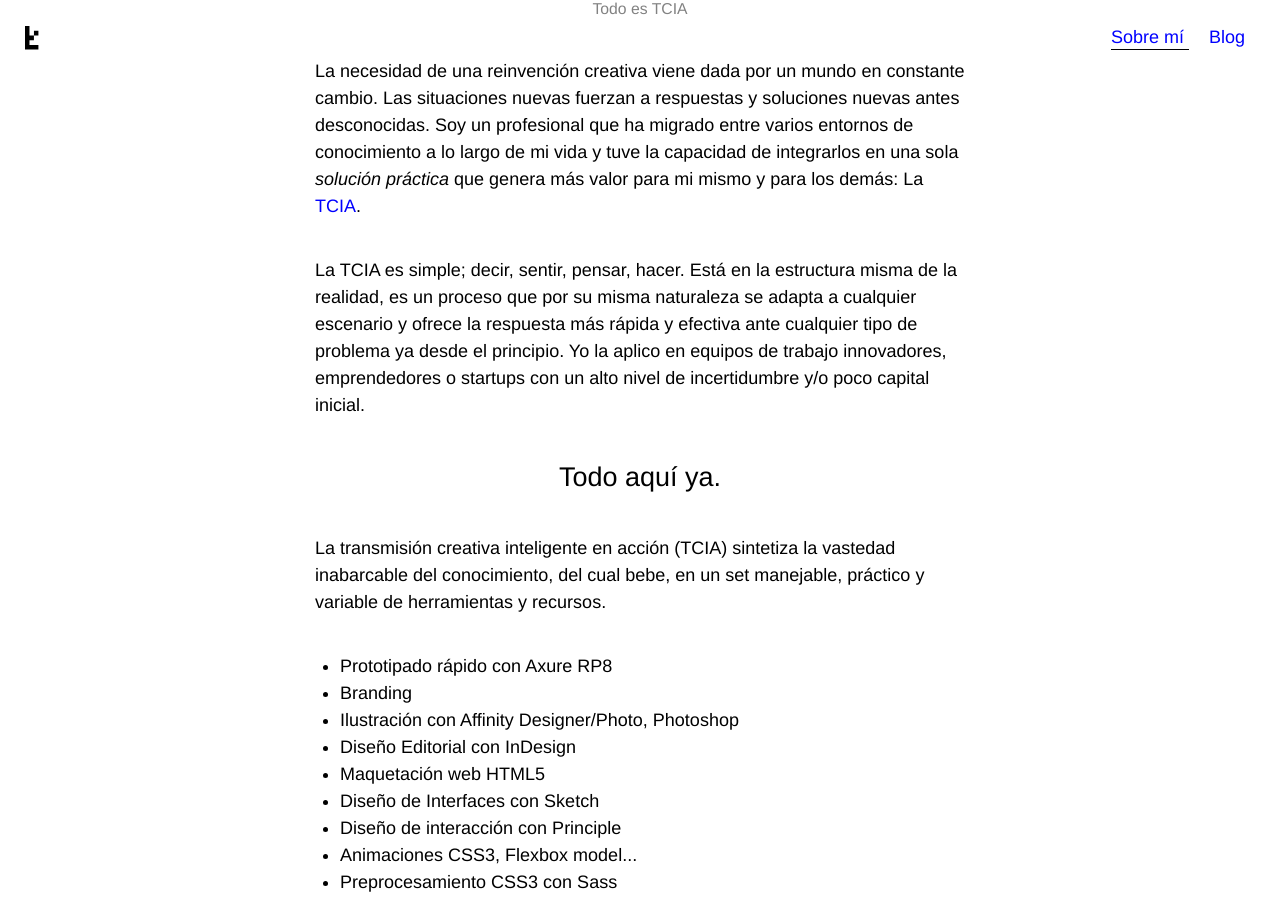
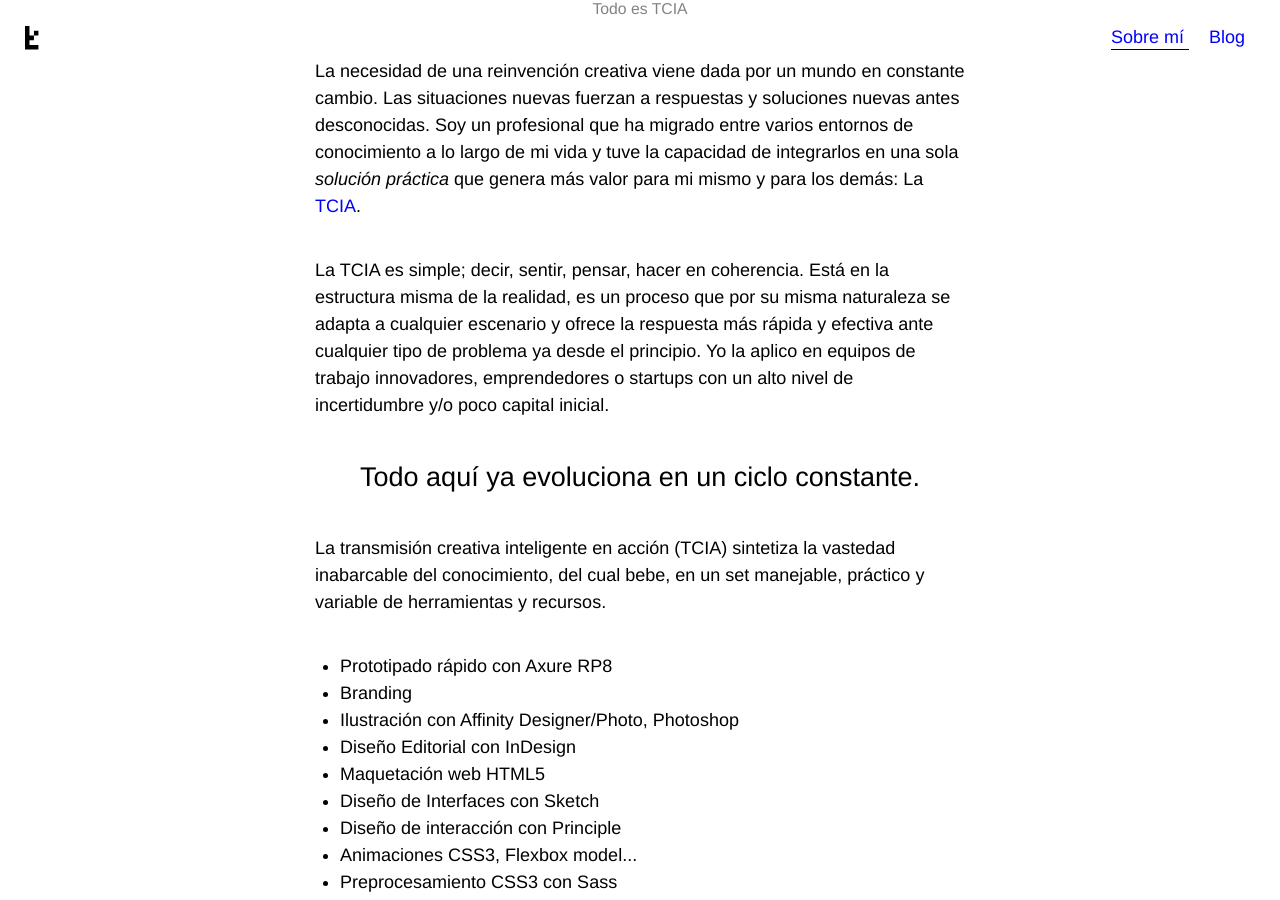
Before and after one commit to t0t/deprecated-personal-portfolio, a Jekyll site: the page built from index.html, in a window 1280 px wide and 900 px high, scrolled down 652 px. Built offline with Jekyll 4.4.1, drawn with Linux system fonts in a browser that asks for light colours.

Commit message:
Contents :cyclone:

```diff
--- a/index.html
+++ b/index.html
@@ -20,9 +20,9 @@ lang: es
 
   <p> La necesidad de una reinvención creativa viene dada por un mundo en constante cambio. Las situaciones nuevas fuerzan a respuestas y soluciones nuevas antes desconocidas. Soy un profesional que ha migrado entre varios entornos de conocimiento a lo largo de mi vida y tuve la capacidad de integrarlos en una sola <i>solución práctica</i> que genera más valor para mi mismo y para los demás: La <a href="/tcia">TCIA</a>.</p>
 
-  <p>La TCIA es simple; decir, sentir, pensar, hacer. Está en la estructura misma de la realidad, es un proceso que por su misma naturaleza se adapta a cualquier escenario y ofrece la respuesta más rápida y efectiva ante cualquier tipo de problema ya desde el principio. Yo la aplico en equipos de trabajo innovadores, emprendedores o startups con un alto nivel de incertidumbre y/o poco capital inicial.</p>
+  <p>La TCIA es simple; decir, sentir, pensar, hacer en coherencia. Está en la estructura misma de la realidad, es un proceso que por su misma naturaleza se adapta a cualquier escenario y ofrece la respuesta más rápida y efectiva ante cualquier tipo de problema ya desde el principio. Yo la aplico en equipos de trabajo innovadores, emprendedores o startups con un alto nivel de incertidumbre y/o poco capital inicial.</p>
 
-  <h2>Todo aquí ya.</h2>
+  <h2>Todo aquí ya evoluciona en un ciclo constante.</h2>
 
   <p>La transmisión creativa inteligente en acción (TCIA) sintetiza la vastedad inabarcable del conocimiento, del cual bebe, en un set manejable, práctico y variable de herramientas y recursos.</p>
 
```
